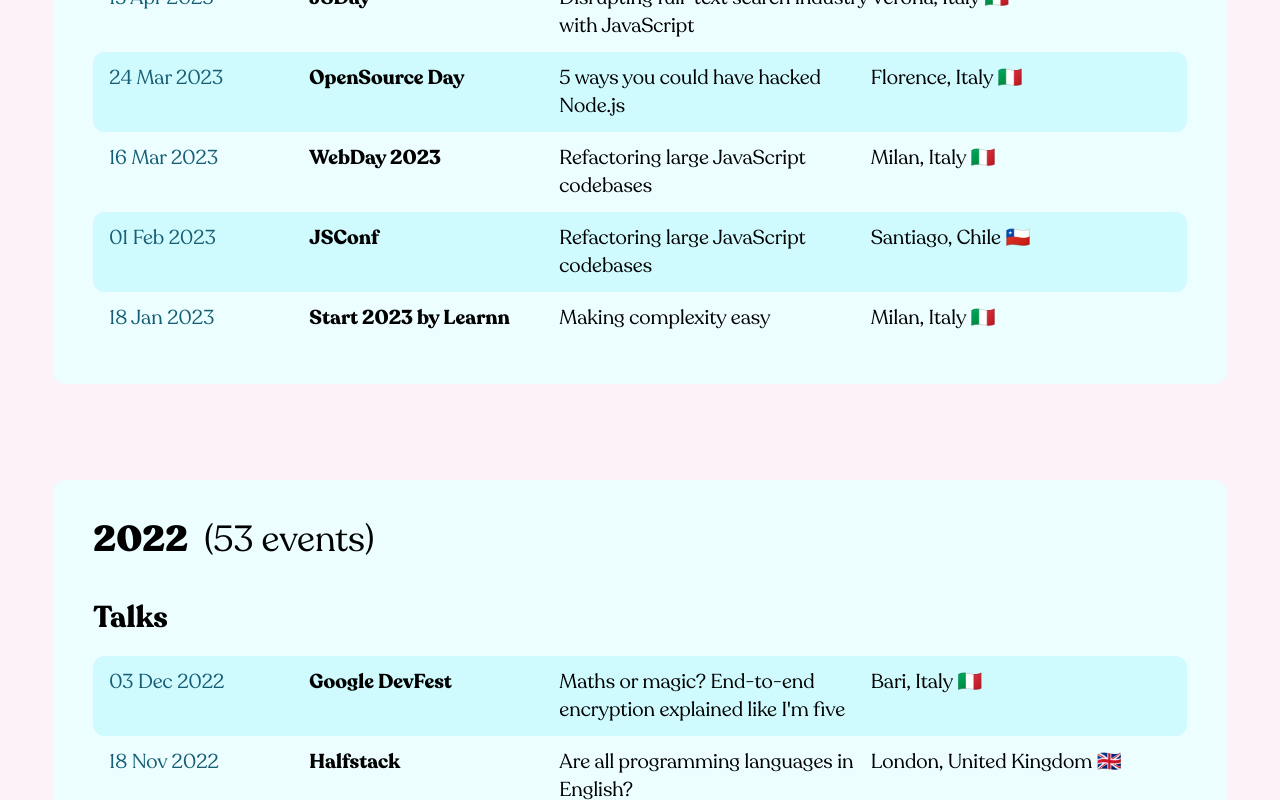
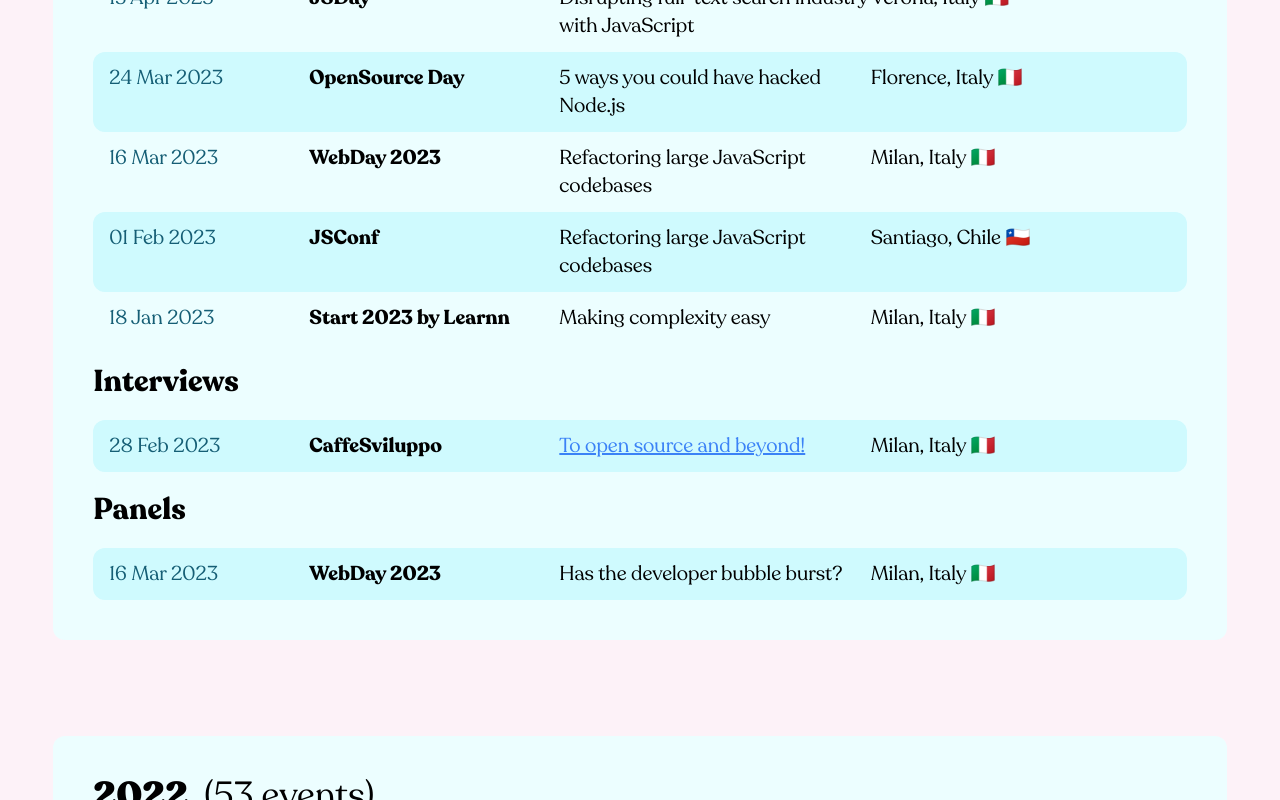
Before and after one commit to micheleriva/personal-website, a Next.js app: page /talks in a window 1280 px wide. Shown: the part 1568-2368 px from the top of the page. Built offline with nearby package versions, Linux system fonts and the light colour scheme.

Commit message:
Update events.js

```diff
--- a/data/events.js
+++ b/data/events.js
@@ -784,6 +784,18 @@
     mode: "in-person",
   },
   {
+    date: new Date(2023, 1, 28),
+    event: "CaffeSviluppo",
+    city: "Milan",
+    country: "Italy",
+    emoji: "🇮🇹",
+    title: "To open source and beyond!",
+    url: "https://youtu.be/V7C0DG5z4eE?t=304",
+    language: "italian",
+    type: "interview",
+    mode: "remote",
+  },
+  {
     date: new Date(2023, 2, 16),
     event: "WebDay 2023",
     city: "Milan",
@@ -793,6 +805,18 @@
     url: null,
     language: "english",
     type: "talk",
+    mode: "in-person",
+  },
+  {
+    date: new Date(2023, 2, 16),
+    event: "WebDay 2023",
+    city: "Milan",
+    country: "Italy",
+    emoji: "🇮🇹",
+    title: "Has the developer bubble burst?",
+    url: null,
+    language: "italian",
+    type: "panel",
     mode: "in-person",
   },
   {
```
